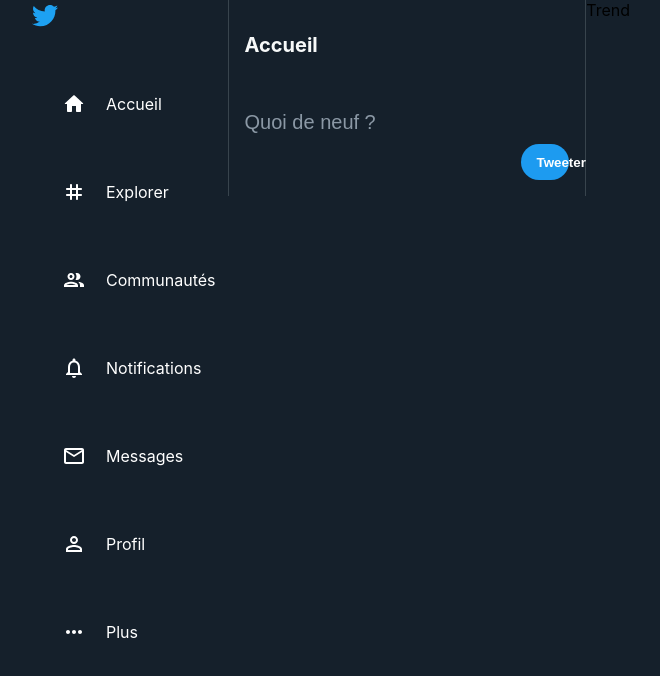
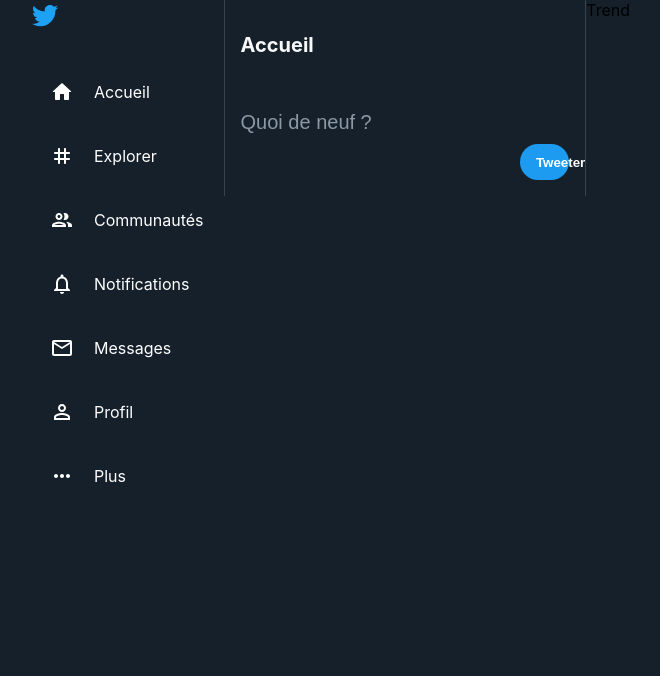
Before and after one commit to Alexis-pdvn/Twitter-react, a React (Create React App) app: page / in a window 1280 px wide. Shown: the top 676 px of the page, without its empty margins (10-670 px from the left). Built offline with nearby package versions, Linux system fonts and the light colour scheme; no server answers.

Commit message:
modif css menu fix #2

```diff
--- a/src/App.css
+++ b/src/App.css
@@ -82,7 +82,7 @@
   display: flex;
   align-items: center;
   cursor: pointer;
-  padding: 12px;
+  padding-right: 20px;
 }
 .sidebar {
   border-right: 1px solid var(--twitter-background);
```
